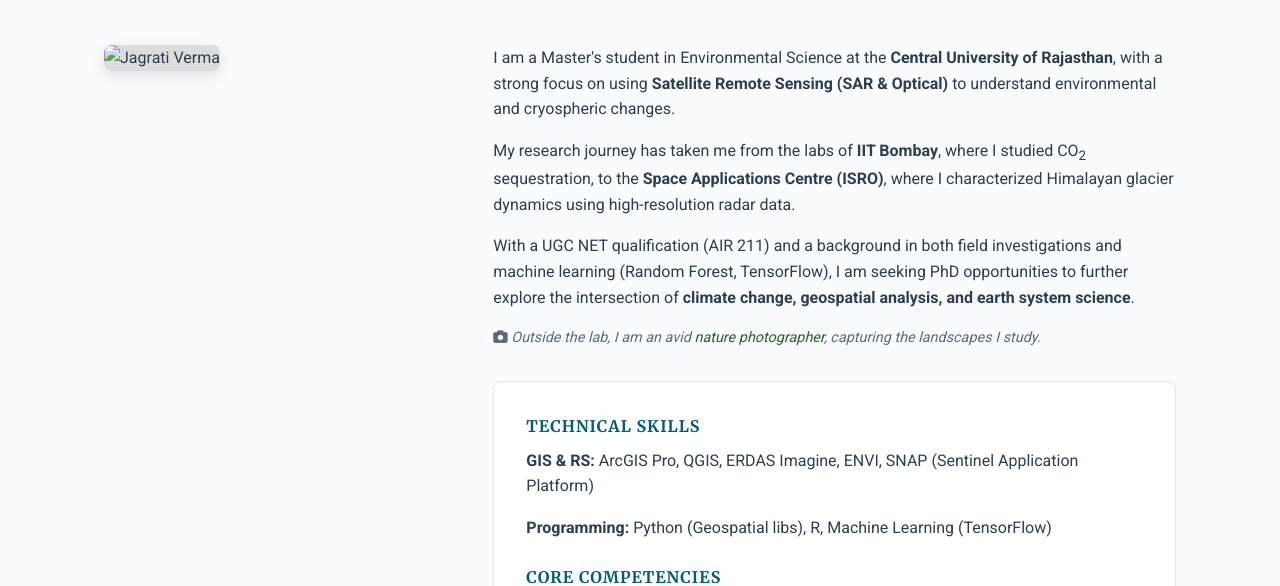
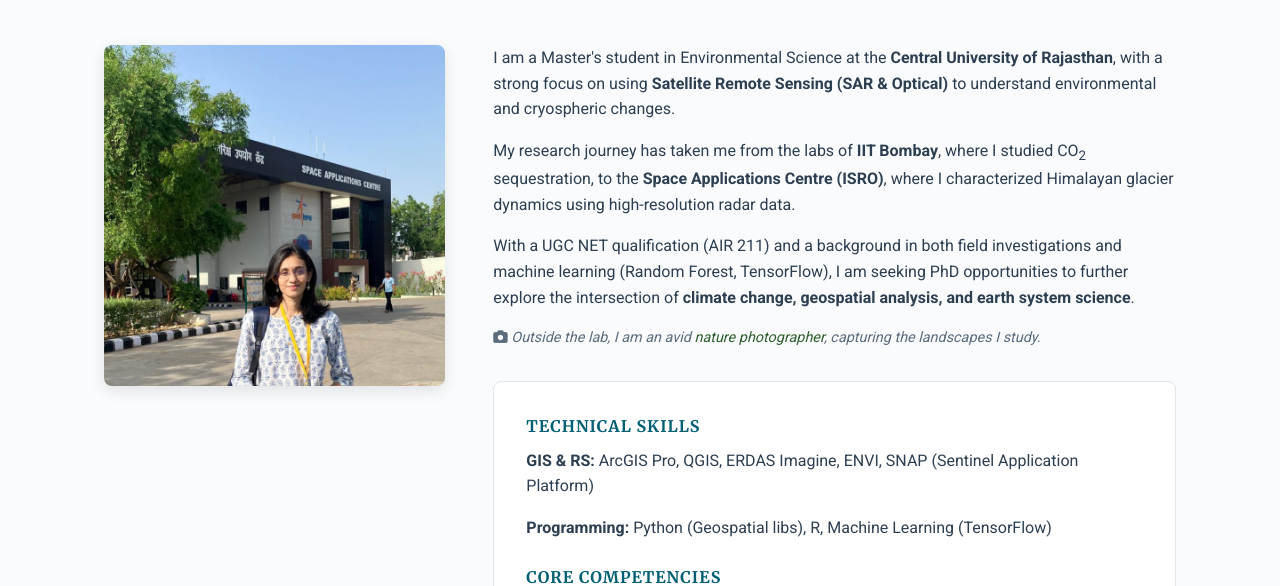
Before and after one commit to jagrativerma31/jagrativerma31.github.io, a plain HTML site: page index.html in a window 1280 px wide. Shown: the part 751-1337 px from the top of the page. Drawn offline with Linux system fonts and the light colour scheme.

Commit message:
Update index.html

```diff
--- a/index.html
+++ b/index.html
@@ -376,7 +376,7 @@
         <div class="about-grid">
             <div class="about-image">
                 <!-- INSTRUCTION: Replace the link below with your photo filename (e.g., src="my_photo.jpg") -->
-                <img src="profile.jpg.jpg" alt="Jagrati Verma" class="profile-img">
+                <img src="profile.jpg" alt="Jagrati Verma" class="profile-img">
             </div>
             <div class="about-text">
                 <p>
```
